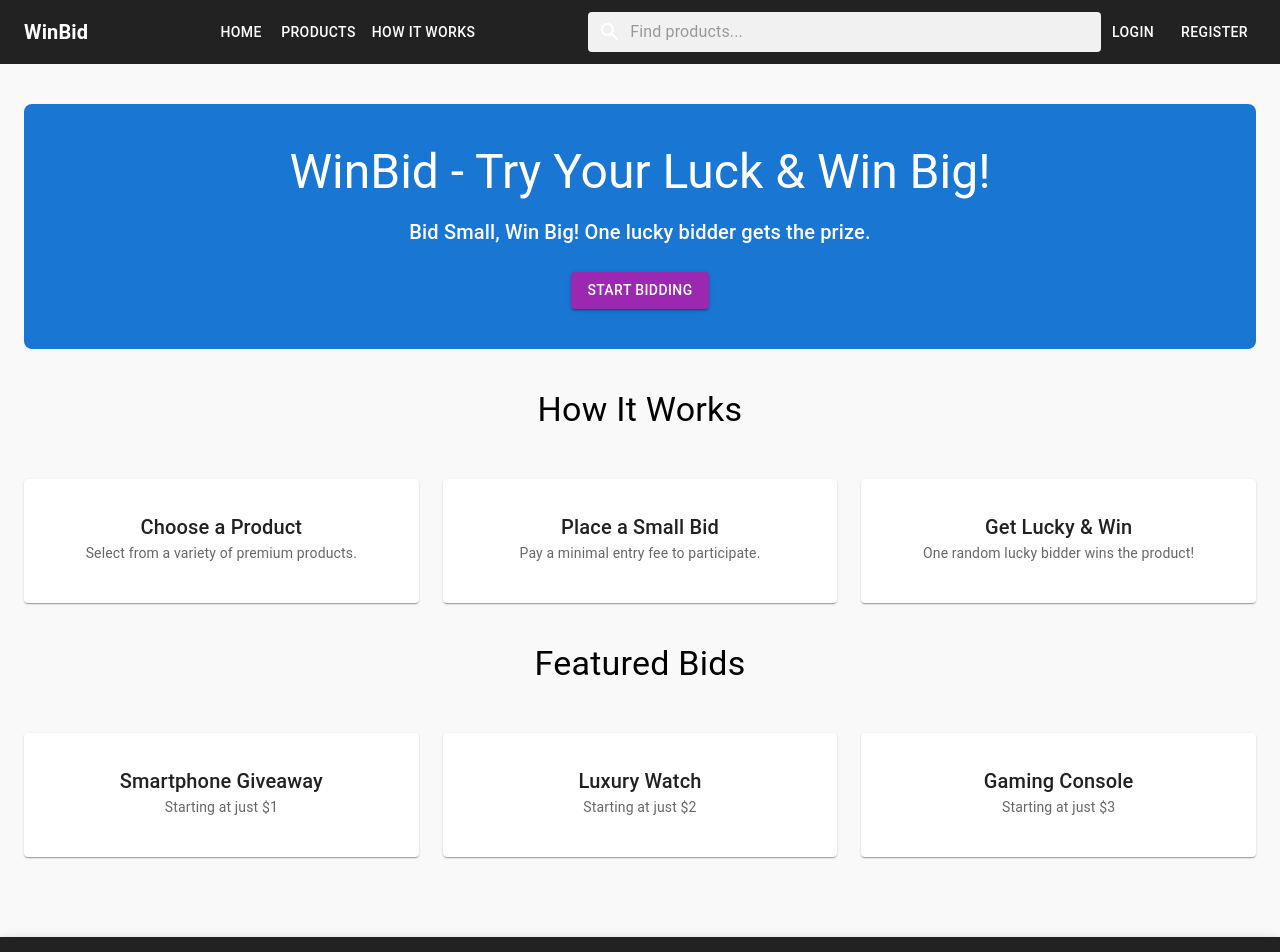
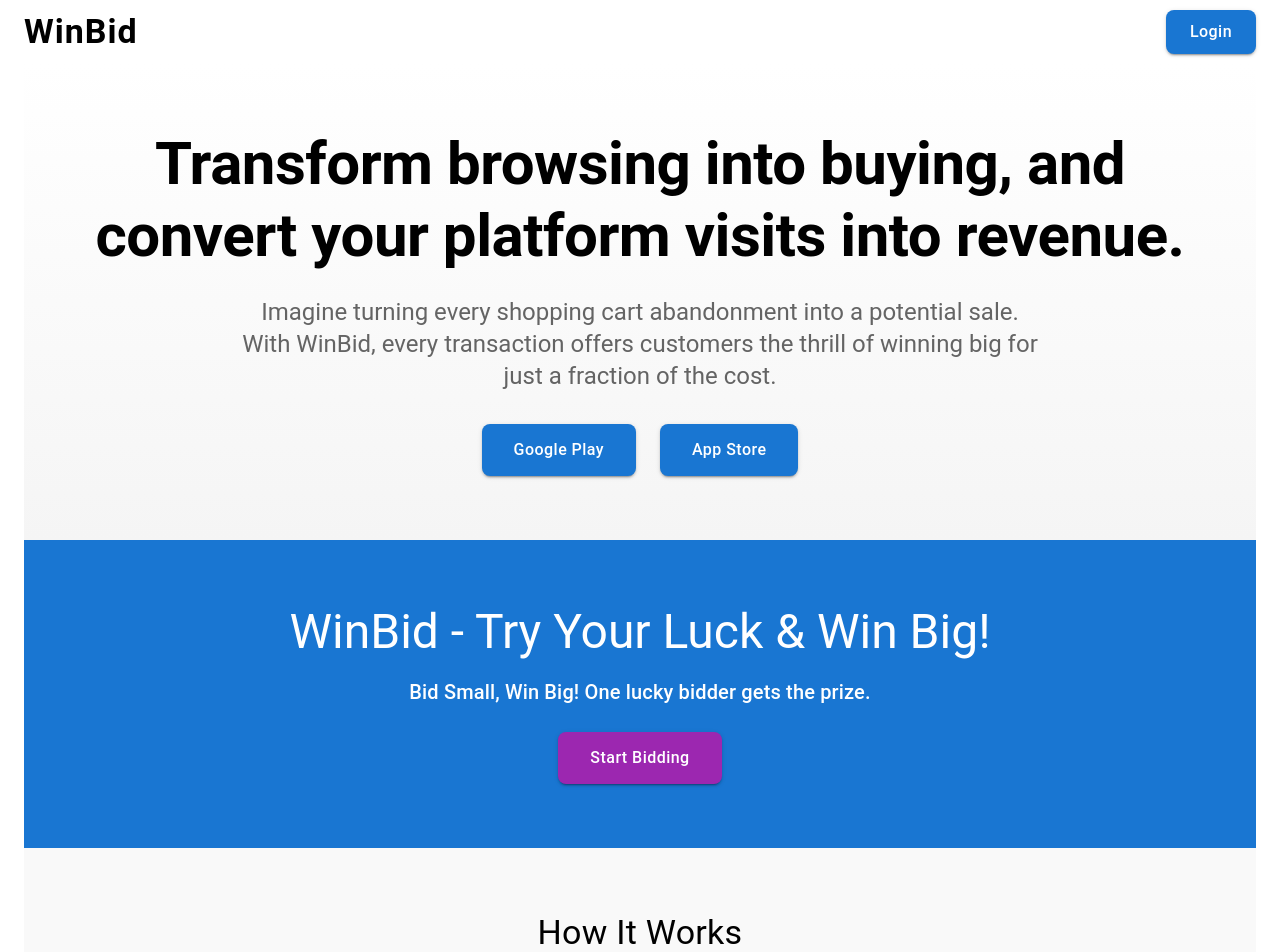
Before and after one commit to itssinghtanmay24/Winbid-frontend, a React (Vite) app: page / in a window 1280 px wide. Shown: the top 952 px of the page. Built offline with nearby package versions, Linux system fonts and the light colour scheme.

Commit message:
Added Authrization

```diff
--- a/src/App.jsx
+++ b/src/App.jsx
@@ -1,8 +1,4 @@
-import {
-  BrowserRouter as Router,
-  Routes,
-  Route,
-} from "react-router-dom";
+import { BrowserRouter as Router, Routes, Route } from "react-router-dom";
 import Home from "./components/Home";
 import Products from "./components/Products";
 import HowItWorks from "./components/HowItWorks";
@@ -15,10 +11,12 @@ import Contact from "./components/Contact";
 import AddProductForm from "./components/AddProductForm";
 import Profile from "./components/Profile";
 import ProductDetails from "./components/ProductDetails";
+import { AuthProvider } from "./context/AuthContext"; // Import AuthProvider
 
 function App() {
   return (
     <Router>
+      <AuthProvider> {/* Wrap everything with AuthProvider */}
         <div className="app-container">
           <Header />
           <main className="main-content">
@@ -37,6 +35,7 @@ function App() {
           </main>
           <Footer />
         </div>
+      </AuthProvider>
     </Router>
   );
 }
--- a/src/components/Header.jsx
+++ b/src/components/Header.jsx
@@ -1,98 +1,98 @@
-import React, { useState } from "react";
+import React from "react";
 import { Link, useNavigate } from "react-router-dom";
 import {
   AppBar,
   Toolbar,
   Typography,
-  InputBase,
   Button,
-  Box
+  Box,
+  Avatar,
+  IconButton
 } from "@mui/material";
-import { Search as SearchIcon } from "@mui/icons-material";
-import { styled } from "@mui/material/styles";
-
-const Search = styled("form")(({ theme }) => ({
-  display: "flex",
-  alignItems: "center",
-  backgroundColor: "#f1f1f1",
-  borderRadius: theme.shape.borderRadius,
-  padding: "4px 10px",
-  marginLeft: "auto",
-  marginRight: "auto",
-  width: "40%",
-  [theme.breakpoints.down('sm')]: {
-    width: "100%",
-    margin: "10px 0"
-  }
-}));
+import { useAuth } from "../context/AuthContext";
 
 const Header = () => {
-  const [searchQuery, setSearchQuery] = useState("");
   const navigate = useNavigate();
+  const { user, logout } = useAuth();
 
-  const handleSearch = (e) => {
-    e.preventDefault();
-    if (searchQuery.trim()) {
-      navigate(`/search?q=${encodeURIComponent(searchQuery)}`);
-    }
+  const handleLogout = () => {
+    logout();
+    navigate('/login');
+  };
+
+  const handleProfileClick = () => {
+    navigate('/profile');
   };
 
   return (
-    <AppBar position="static" sx={{ backgroundColor: "#222" }}>
-      <Toolbar sx={{ flexWrap: 'wrap' }}>
+    <AppBar position="static" sx={{ backgroundColor: "white", color: "black", boxShadow: "none" }}>
+      <Toolbar sx={{ justifyContent: "space-between" }}>
         <Typography
-          variant="h6"
+          variant="h4"
           component={Link}
           to="/"
           sx={{
             textDecoration: "none",
             color: "inherit",
-            mr: 2,
-            fontWeight: 'bold'
+            fontWeight: 'bold',
+            letterSpacing: '1px'
           }}
         >
           WinBid
         </Typography>
 
-        <Box sx={{
-          flexGrow: 1,
-          display: "flex",
-          justifyContent: "center",
-          flexWrap: 'wrap'
-        }}>
-          <Button color="inherit" component={Link} to="/">Home</Button>
-          <Button color="inherit" component={Link} to="/products">Products</Button>
-          <Button color="inherit" component={Link} to="/how-it-works">How It Works</Button>
-        </Box>
-
-        <Search onSubmit={handleSearch}>
-          <SearchIcon />
-          <InputBase
-            placeholder="Find products..."
-            value={searchQuery}
-            onChange={(e) => setSearchQuery(e.target.value)}
-            sx={{ ml: 1, flex: 1 }}
-          />
-        </Search>
-
-        <Box sx={{ display: 'flex', gap: 1 }}>
+        {user ? (
+          <Box display="flex" alignItems="center" gap={2}>
+            <IconButton onClick={handleProfileClick} sx={{ p: 0 }}>
+              <Avatar
+                alt={user.firstName}
+                src={user.avatar}
+                sx={{
+                  width: 40,
+                  height: 40,
+                  bgcolor: 'primary.main',
+                  cursor: 'pointer',
+                  '&:hover': {
+                    transform: 'scale(1.1)',
+                    transition: 'transform 0.3s ease'
+                  }
+                }}
+              >
+                {user.firstName?.charAt(0)}{user.lastName?.charAt(0)}
+              </Avatar>
+            </IconButton>
+            <Button
+              variant="contained"
+              color="primary"
+              onClick={handleLogout}
+              sx={{
+                textTransform: 'none',
+                fontSize: '1rem',
+                px: 3,
+                py: 1,
+                borderRadius: '8px'
+              }}
+            >
+              Logout
+            </Button>
+          </Box>
+        ) : (
           <Button
-            color="inherit"
+            variant="contained"
+            color="primary"
             component={Link}
             to="/login"
-            sx={{ whiteSpace: 'nowrap' }}
+            sx={{
+              textTransform: 'none',
+              fontSize: '1rem',
+              px: 3,
+              py: 1,
+              borderRadius: '8px'
+            }}
           >
             Login
           </Button>
-          <Button
-            color="inherit"
-            component={Link}
-            to="/register"
-            sx={{ whiteSpace: 'nowrap' }}
-          >
-            Register
-          </Button>
-        </Box>
+        )}
       </Toolbar>
     </AppBar>
   );
--- a/src/components/Home.jsx
+++ b/src/components/Home.jsx
@@ -1,59 +1,215 @@
 import React from "react";
 import { Link } from "react-router-dom";
-import { Container, Typography, Button, Grid, Card, CardContent, Box } from "@mui/material";
+import { Container, Typography, Button, Box, Stack, Grid, Card, CardContent } from "@mui/material";
 
 const HomePage = () => {
   return (
-    <Container maxWidth={false} sx={{ textAlign: "center", py: 5, backgroundColor: "#f9f9f9", minHeight: "100vh" }}>
+    <Container maxWidth={false} sx={{ py: 0 }}>
       {/* Hero Section */}
-      <Box sx={{ py: 5, backgroundColor: "primary.main", color: "white", borderRadius: 2 }}>
+      <Box sx={{
+        textAlign: "center",
+        py: 8,
+        background: "linear-gradient(to bottom, #ffffff, #f5f5f5)"
+      }}>
+        <Container maxWidth="lg">
+          <Typography
+            variant="h2"
+            sx={{
+              fontWeight: 'bold',
+              mb: 3,
+              lineHeight: 1.2
+            }}
+          >
+            Transform browsing into buying, and<br />
+            convert your platform visits into revenue.
+          </Typography>
+
+          <Typography
+            variant="h5"
+            sx={{
+              color: 'text.secondary',
+              mb: 4,
+              maxWidth: '800px',
+              mx: 'auto'
+            }}
+          >
+            Imagine turning every shopping cart abandonment into a potential sale.
+            With WinBid, every transaction offers customers the thrill of winning big
+            for just a fraction of the cost.
+          </Typography>
+
+          <Stack
+            direction="row"
+            spacing={3}
+            justifyContent="center"
+            sx={{ mt: 4 }}
+          >
+            <Button
+              variant="contained"
+              color="primary"
+              size="large"
+              component="a"
+              href="#"
+              sx={{
+                px: 4,
+                py: 1.5,
+                borderRadius: '8px',
+                textTransform: 'none',
+                fontSize: '1rem'
+              }}
+            >
+              Google Play
+            </Button>
+            <Button
+              variant="contained"
+              color="primary"
+              size="large"
+              component="a"
+              href="#"
+              sx={{
+                px: 4,
+                py: 1.5,
+                borderRadius: '8px',
+                textTransform: 'none',
+                fontSize: '1rem'
+              }}
+            >
+              App Store
+            </Button>
+          </Stack>
+        </Container>
+      </Box>
+
+      {/* Start Bidding Section */}
+      <Box sx={{
+        py: 8,
+        backgroundColor: "primary.main",
+        color: "white",
+        textAlign: "center"
+      }}>
+        <Container maxWidth="lg">
           <Typography variant="h3">WinBid - Try Your Luck & Win Big!</Typography>
-        <Typography variant="h6" sx={{ mt: 2 }}>Bid Small, Win Big! One lucky bidder gets the prize.</Typography>
-        <Button component={Link} to="/products" variant="contained" color="secondary" sx={{ mt: 3 }}>
+          <Typography variant="h6" sx={{ mt: 2 }}>
+            Bid Small, Win Big! One lucky bidder gets the prize.
+          </Typography>
+          <Button
+            component={Link}
+            to="/products"
+            variant="contained"
+            color="secondary"
+            sx={{
+              mt: 3,
+              px: 4,
+              py: 1.5,
+              borderRadius: '8px',
+              textTransform: 'none',
+              fontSize: '1rem'
+            }}
+          >
             Start Bidding
           </Button>
+        </Container>
       </Box>
 
       {/* How It Works */}
-      <Box sx={{ my: 5 }}>
-        <Typography variant="h4">How It Works</Typography>
-        <Grid container spacing={3} justifyContent="center" sx={{ mt: 3 }}>
+      <Box sx={{
+        py: 8,
+        backgroundColor: "#f9f9f9",
+        textAlign: "center"
+      }}>
+        <Container maxWidth="lg">
+          <Typography variant="h4" sx={{ mb: 4 }}>How It Works</Typography>
+          <Grid container spacing={3} justifyContent="center">
             {[
-            { title: "Choose a Product", description: "Select from a variety of premium products." },
-            { title: "Place a Small Bid", description: "Pay a minimal entry fee to participate." },
-            { title: "Get Lucky & Win", description: "One random lucky bidder wins the product!" }
+              {
+                title: "Choose a Product",
+                description: "Select from a variety of premium products."
+              },
+              {
+                title: "Place a Small Bid",
+                description: "Pay a minimal entry fee to participate."
+              },
+              {
+                title: "Get Lucky & Win",
+                description: "One random lucky bidder wins the product!"
+              }
             ].map((step, index) => (
               <Grid item key={index} xs={12} sm={4}>
-              <Card sx={{ p: 2 }}>
+                <Card sx={{
+                  p: 3,
+                  height: "100%",
+                  boxShadow: 3,
+                  borderRadius: '12px'
+                }}>
                   <CardContent>
-                  <Typography variant="h6">{step.title}</Typography>
-                  <Typography variant="body2" color="textSecondary">{step.description}</Typography>
+                    <Typography variant="h5" sx={{ mb: 2 }}>{step.title}</Typography>
+                    <Typography variant="body1" color="textSecondary">
+                      {step.description}
+                    </Typography>
                   </CardContent>
                 </Card>
               </Grid>
             ))}
           </Grid>
+        </Container>
       </Box>
 
       {/* Featured Bids */}
-      <Box sx={{ my: 5 }}>
-        <Typography variant="h4">Featured Bids</Typography>
-        <Grid container spacing={3} justifyContent="center" sx={{ mt: 3 }}>
+      <Box sx={{
+        py: 8,
+        textAlign: "center"
+      }}>
+        <Container maxWidth="lg">
+          <Typography variant="h4" sx={{ mb: 4 }}>Featured Bids</Typography>
+          <Grid container spacing={4} justifyContent="center">
             {[
-            { title: "Smartphone Giveaway", price: "$1" },
-            { title: "Luxury Watch", price: "$2" },
-            { title: "Gaming Console", price: "$3" }
+              {
+                title: "Smartphone Giveaway",
+                price: "$1"
+              },
+              {
+                title: "Luxury Watch",
+                price: "$2"
+              },
+              {
+                title: "Gaming Console",
+                price: "$3"
+              }
             ].map((item, index) => (
               <Grid item key={index} xs={12} sm={4}>
-              <Card sx={{ p: 2, textAlign: "center" }}>
+                <Card sx={{
+                  p: 3,
+                  height: "100%",
+                  boxShadow: 3,
+                  borderRadius: '12px',
+                  transition: 'transform 0.3s',
+                  '&:hover': {
+                    transform: 'scale(1.03)'
+                  }
+                }}>
                   <CardContent>
-                  <Typography variant="h6">{item.title}</Typography>
-                  <Typography variant="body2" color="textSecondary">Starting at just {item.price}</Typography>
+                    <Typography variant="h5" sx={{ mb: 1 }}>{item.title}</Typography>
+                    <Typography variant="body1" color="textSecondary" sx={{ mb: 2 }}>
+                      Starting at just {item.price}
+                    </Typography>
+                    <Button
+                      variant="outlined"
+                      color="primary"
+                      component={Link}
+                      to="/products"
+                      sx={{
+                        borderRadius: '8px',
+                        textTransform: 'none'
+                      }}
+                    >
+                      Bid Now
+                    </Button>
                   </CardContent>
                 </Card>
               </Grid>
             ))}
           </Grid>
+        </Container>
       </Box>
     </Container>
   );
--- a/src/components/Profile.jsx
+++ b/src/components/Profile.jsx
@@ -6,7 +6,8 @@ import {
   TableHead, TableRow, Paper, CircularProgress, Alert,
   Snackbar
 } from '@mui/material';
-import axios from 'axios';
+import api from '../services/api';
+import { useAuth } from '../context/AuthContext';
 
 const Profile = () => {
   const [user, setUser] = useState(null);
@@ -22,67 +23,42 @@ const Profile = () => {
     severity: 'success'
   });
   const navigate = useNavigate();
+  const { user: authUser, logout } = useAuth();
 
   useEffect(() => {
-    const token = localStorage.getItem('authToken');
-    const storedUser = localStorage.getItem('user');
+    const fetchUserData = async () => {
+      try {
+        setLoading(true);
+        setError(null);
 
-    // If no token, redirect to login
+        // First check authentication
+        const token = localStorage.getItem('token');
         if (!token) {
           navigate('/login');
           return;
         }
 
-    // Set initial user data from localStorage if available
-    if (storedUser) {
-      try {
-        const parsedUser = JSON.parse(storedUser);
-        setUser(parsedUser);
-        setEditedUser(parsedUser);
-      } catch (e) {
-        console.error("Error parsing stored user:", e);
-      }
-    }
-
-    const fetchUserData = async () => {
-      try {
-        setLoading(true);
-        const response = await axios.get('http://localhost:8080/api/users/profile', {
-          headers: {
-            'Authorization': `Bearer ${localStorage.getItem('authToken')}`,
-            'Content-Type': 'application/json'
-          },
-          withCredentials: true
-        });
-
-        console.log("Profile API Response:", response); // Debug log
+        // Then fetch fresh data from API
+        const response = await api.get('/users/profile');
 
         if (response.data) {
-          setUser(response.data.user);
-          setEditedUser(response.data.user);
-          setBids(response.data.bids || []);
+          // Destructure the backend response format
+          const { user: userData, bids: userBids = [] } = response.data;
+
+          setUser(userData);
+          setEditedUser(userData);
+          setBids(userBids);
         }
       } catch (err) {
-        console.error("API Error Details:", {
-          message: err.message,
-          response: err.response,
-          request: err.request
-        });
-
-        if (err.response) {
-          // Server responded with error status
-          setError(err.response.data?.message || `Server error: ${err.response.status}`);
-        } else if (err.request) {
-          // Request was made but no response
-          setError("Network error - backend not responding");
-        } else {
-          // Other errors
-          setError(err.message);
-        }
+        console.error("Profile fetch error:", err);
 
         if (err.response?.status === 401) {
-          localStorage.removeItem('authToken');
+          logout();
           navigate('/login');
+        } else {
+          setError(err.response?.data?.message ||
+                  err.message ||
+                  'Failed to load profile data');
         }
       } finally {
         setLoading(false);
@@ -90,29 +66,18 @@ const Profile = () => {
     };
 
     fetchUserData();
-  }, [navigate]);
+  }, [navigate, logout]);
 
   const handleEdit = () => setIsEditing(true);
 
   const handleSave = async () => {
     try {
-      const token = localStorage.getItem('authToken');
-      const response = await axios.put(
-        `http://localhost:8080/api/users/${user.email}`,
-        editedUser,
-        {
-          headers: {
-            Authorization: `Bearer ${token}`,
-            'Content-Type': 'application/json'
-          },
-          withCredentials: true
-        }
-      );
+      setLoading(true);
+      const response = await api.put(`/users/${user.email}`, editedUser);
 
       setUser(response.data);
       setEditedUser(response.data);
       setIsEditing(false);
-      localStorage.setItem('user', JSON.stringify(response.data));
 
       setSnackbar({
         open: true,
@@ -120,16 +85,14 @@ const Profile = () => {
         severity: 'success'
       });
     } catch (err) {
-      console.error("Error updating user:", err);
-      const errorMessage = err.response?.data?.message ||
-                         'Failed to update profile';
-      setError(errorMessage);
-
+      console.error("Update error:", err);
       setSnackbar({
         open: true,
-        message: errorMessage,
+        message: err.response?.data?.message || 'Failed to update profile',
         severity: 'error'
       });
+    } finally {
+      setLoading(false);
     }
   };
 
@@ -152,7 +115,7 @@ const Profile = () => {
     setSnackbar(prev => ({ ...prev, open: false }));
   };
 
-  if (loading) {
+  if (loading && !user) {
     return (
       <Container maxWidth="md" sx={{
         display: 'flex',
@@ -204,10 +167,12 @@ const Profile = () => {
         </Alert>
       )}
 
+      {user && (
+        <>
           <Box sx={{ display: 'flex', alignItems: 'center', mb: 4 }}>
             <Avatar
-          src={user?.avatar}
-          alt={user?.firstName}
+              src={user.avatar}
+              alt={`${user.firstName} ${user.lastName}`}
               sx={{
                 width: 100,
                 height: 100,
@@ -216,14 +181,14 @@ const Profile = () => {
                 bgcolor: 'primary.main'
               }}
             >
-          {user?.firstName?.charAt(0)}{user?.lastName?.charAt(0)}
+              {user.firstName?.charAt(0)}{user.lastName?.charAt(0)}
             </Avatar>
             <Box>
               <Typography variant="h4">
-            {user?.firstName} {user?.lastName}
+                {user.firstName} {user.lastName}
               </Typography>
               <Typography variant="subtitle1" color="text.secondary">
-            {user?.email}
+                {user.email}
               </Typography>
             </Box>
           </Box>
@@ -273,8 +238,9 @@ const Profile = () => {
                     variant="contained"
                     onClick={handleSave}
                     size="large"
+                    disabled={loading}
                   >
-                Save Changes
+                    {loading ? 'Saving...' : 'Save Changes'}
                   </Button>
                   <Button
                     variant="outlined"
@@ -350,6 +316,8 @@ const Profile = () => {
               </Table>
             </TableContainer>
           )}
+        </>
+      )}
     </Container>
   );
 };
--- /dev/null
+++ b/src/context/AuthContext.jsx
@@ -0,0 +1,40 @@
+import { createContext, useContext, useState } from 'react';
+import { useNavigate } from 'react-router-dom';
+
+const AuthContext = createContext();
+
+export const AuthProvider = ({ children }) => {
+  const [user, setUser] = useState(() => {
+    const storedUser = localStorage.getItem('user');
+    return storedUser ? JSON.parse(storedUser) : null;
+  });
+  const navigate = useNavigate();
+
+  const login = (userData, token) => {
+    setUser(userData);
+    localStorage.setItem('user', JSON.stringify(userData));
+    localStorage.setItem('token', token);
+    navigate('/');
+  };
+
+  const logout = () => {
+    setUser(null);
+    localStorage.removeItem('user');
+    localStorage.removeItem('token');
+    navigate('/login');
+  };
+
+  return (
+    <AuthContext.Provider value={{ user, login, logout }}>
+      {children}
+    </AuthContext.Provider>
+  );
+};
+
+export const useAuth = () => {
+  const context = useContext(AuthContext);
+  if (!context) {
+    throw new Error('useAuth must be used within an AuthProvider');
+  }
+  return context;
+};
```
Also changed, not shown: src/components/AddProductForm.jsx (+63 -23 lines), src/components/LoginPage.jsx (+79 -14 lines), src/components/ProtectedRoute.jsx (added, +17 -0 lines), src/services/api.js (+6 -6 lines). Lines whose indentation alone changed are shown as unchanged.
